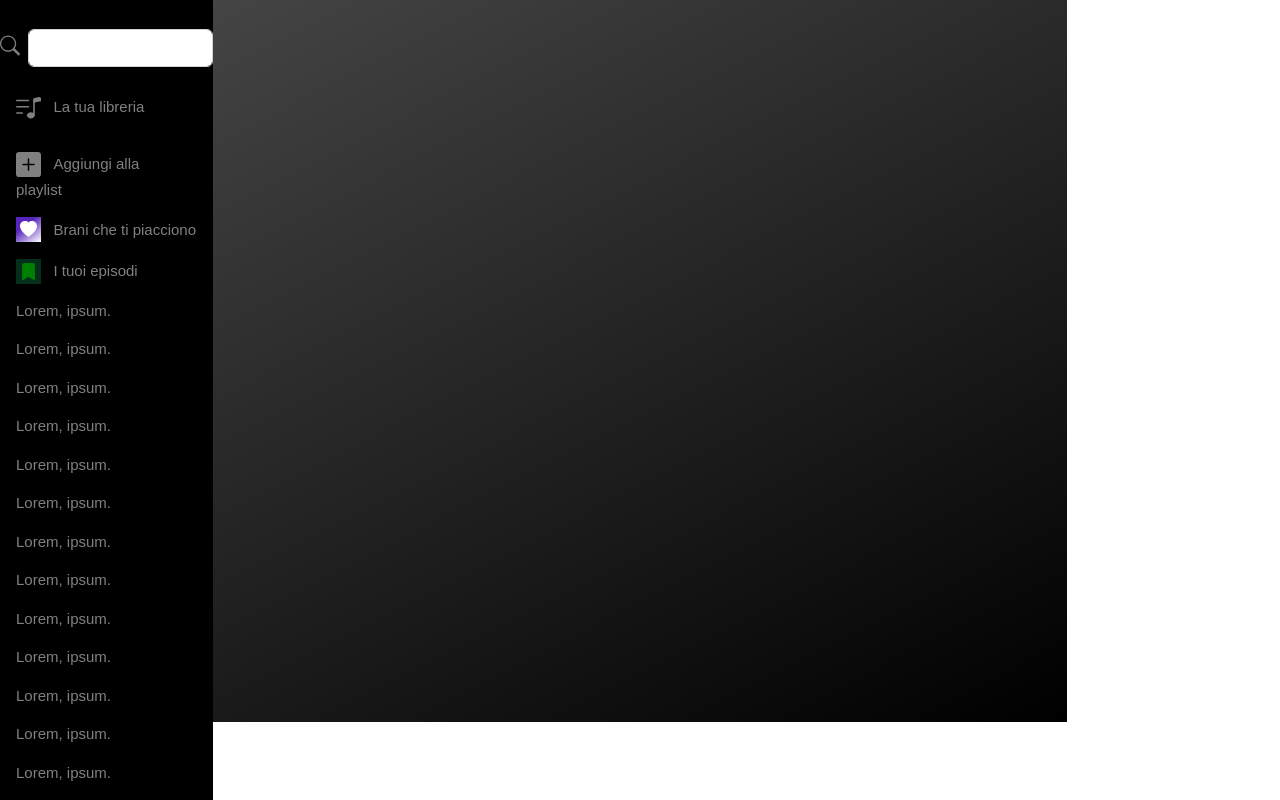
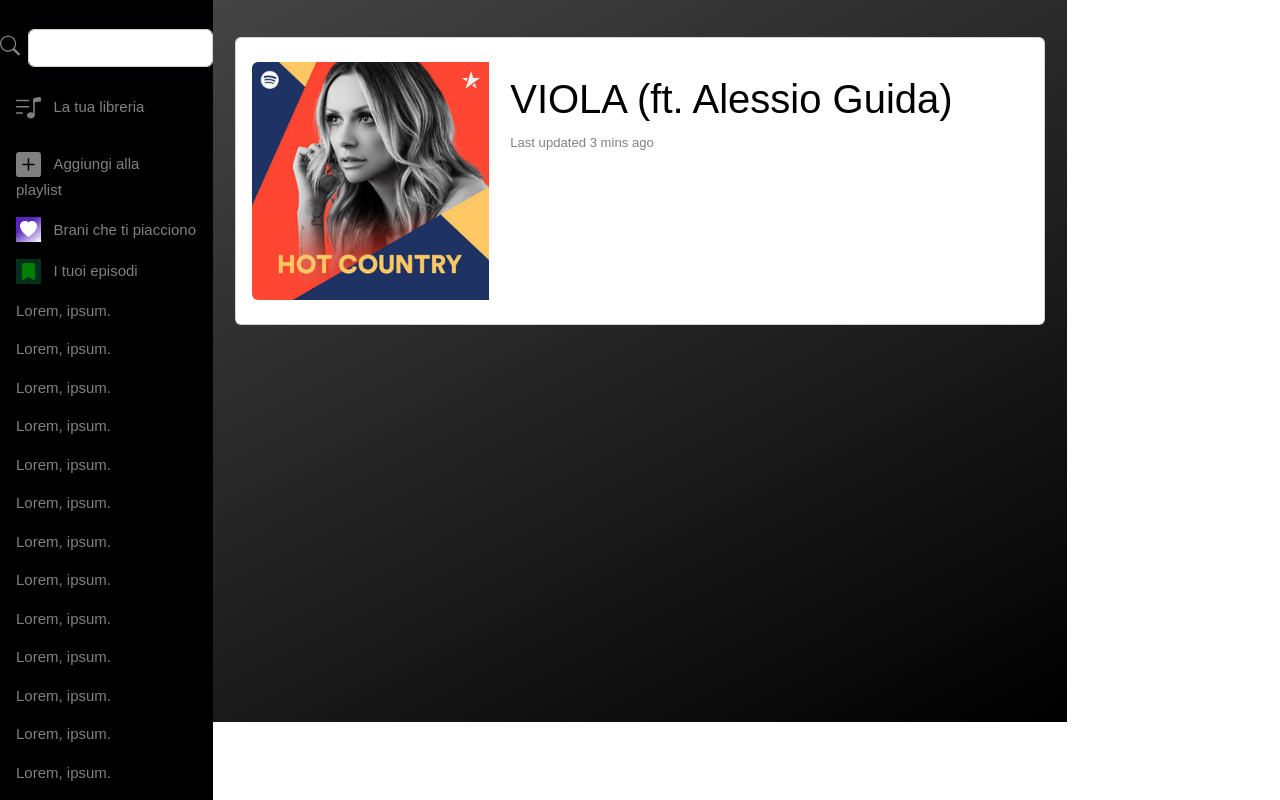
Before and after one commit to ettoredf/Build-Week-2, a plain HTML site: page bw2_f0623b_gruppo5_11_12_2023/homepage2.html in a window 1280 px wide. Shown: the part 78-878 px from the top of the page. Drawn offline with nearby package versions, Linux system fonts and the light colour scheme; no server answers.

Commit message:
ultimo commit

```diff
--- a/bw2_f0623b_gruppo5_11_12_2023/Style/style.css
+++ b/bw2_f0623b_gruppo5_11_12_2023/Style/style.css
@@ -192,3 +192,12 @@ h6 a {
 ::-webkit-scrollbar-thumb {
   background: rgba(255, 255, 255, 0.254);
 }
+h1 {
+  color: black;
+  justify-content: center;
+}
+
+.titleCard {
+  background: rgb(73, 73, 73);
+  background: linear-gradient(153deg, rgba(73, 73, 73, 1) 0%, rgba(0, 0, 0, 1) 100%);
+}
--- a/bw2_f0623b_gruppo5_11_12_2023/homepage2.html
+++ b/bw2_f0623b_gruppo5_11_12_2023/homepage2.html
@@ -186,6 +186,7 @@
             <p>Lorem, ipsum.</p>
           </div>
         </div>
+
         <div class="col-8 px-0 overflow-auto" id="contCard2">
           <!-- Contenitore 2 -->
           <div class="text-white">
@@ -258,6 +259,20 @@
                 </div>
               </div>
             </nav>
+            <div class="card mb-3 mx-auto mt-5" style="max-width: 95%">
+              <div class="row g-0" id="titleCard">
+                <div class="col-md-4 py-4 px-3">
+                  <img src="assets/imgs/search/image-39.jpg" class="img-fluid rounded-start" alt="..." />
+                </div>
+                <div class="col-md-7">
+                  <div class="card-body">
+                    <h5 class="card-title">ALBUM</h5>
+                    <h1 class="card-title">VIOLA (ft. Alessio Guida)</h1>
+                    <p class="card-text"><small class="text-body-secondary">Last updated 3 mins ago</small></p>
+                  </div>
+                </div>
+              </div>
+            </div>
             <div class="container mt-5">
               <div class="row" id="ascoltatiRecenti">
                 <!-- Contenuto generato dinamicamente va qui -->
```
